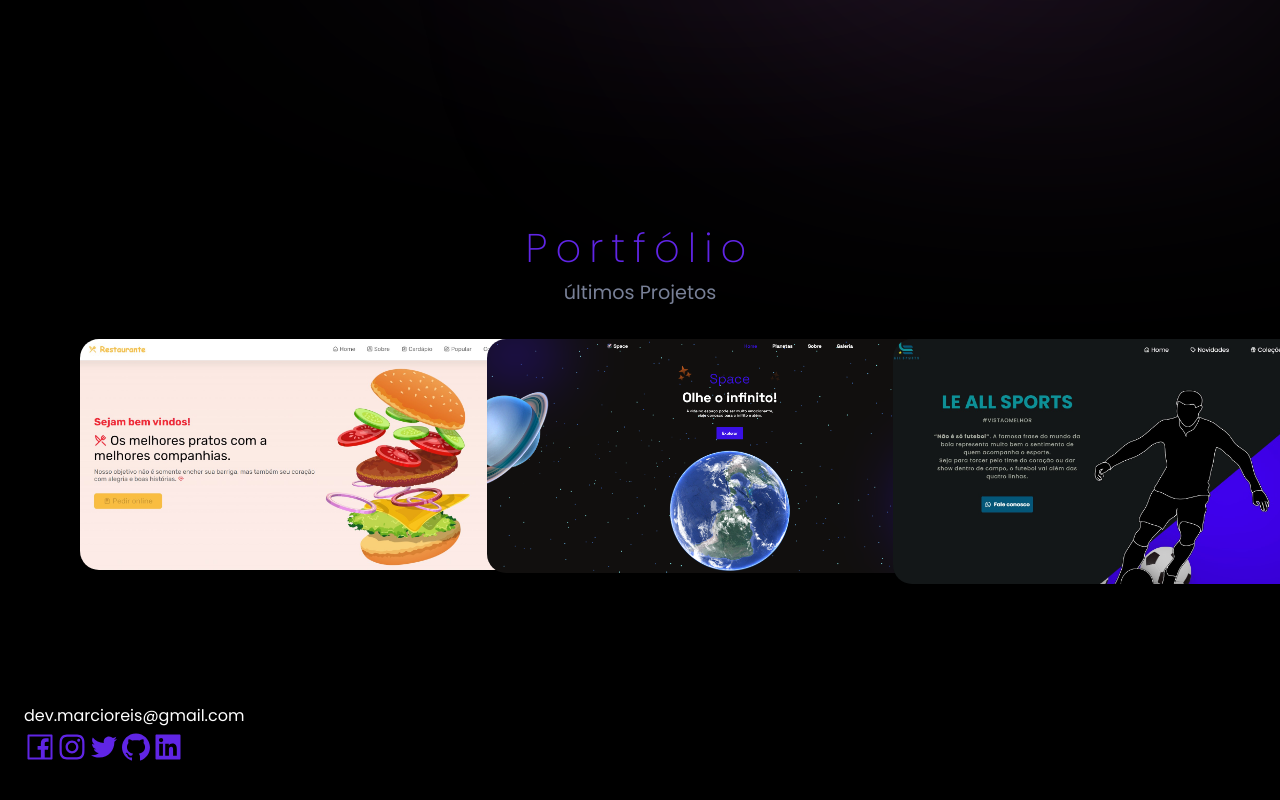
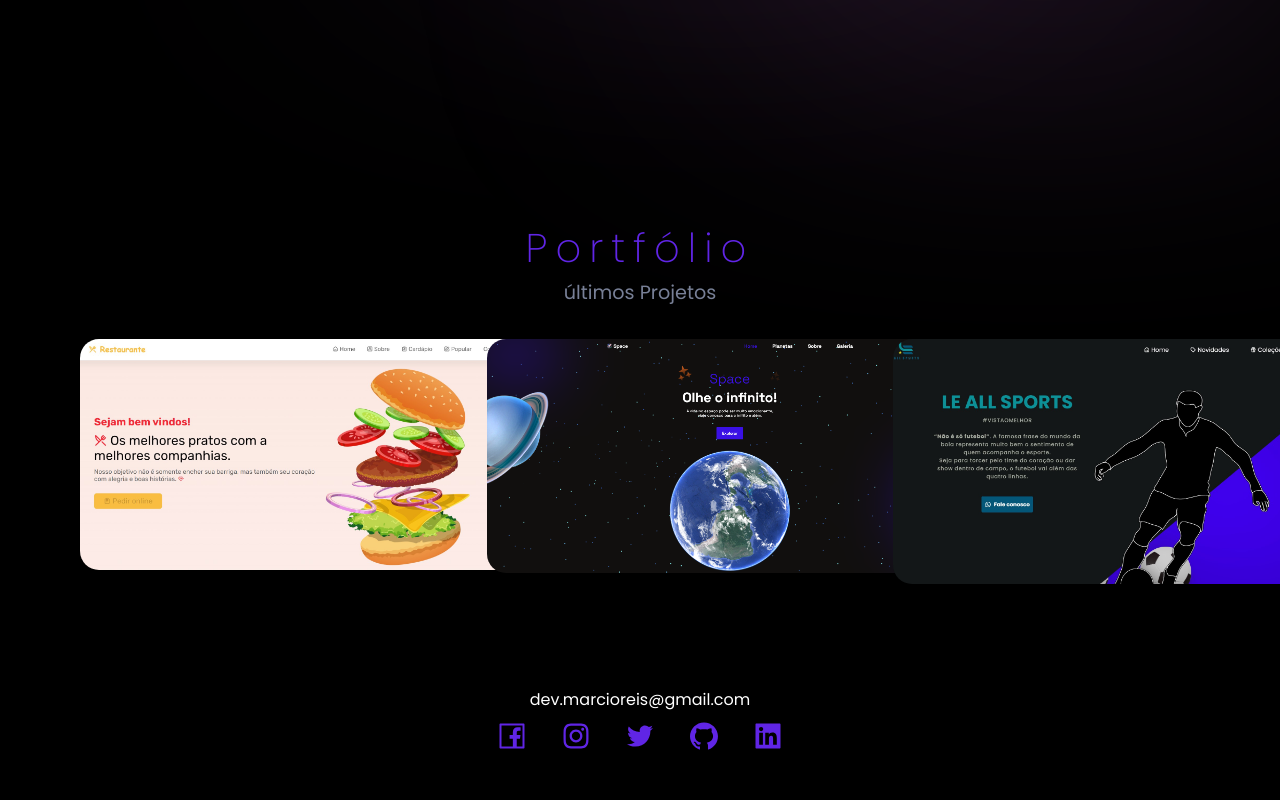
Before and after one commit to devmarcioreis/mreiss, a React (Create React App) app: page / in a window 1280 px wide. Shown: the part 1590-2390 px from the top of the page. Built offline with nearby package versions, Linux system fonts and the light colour scheme.

Commit message:
finalizando footer

```diff
--- a/src/Components/Footer/Footer.css
+++ b/src/Components/Footer/Footer.css
@@ -2,11 +2,26 @@
     position: relative;
     display: flex;
     align-items: center;
-    margin: -.5rem -3.5rem;
     margin-block-start: 7rem;
-    margin-block-end: 2rem;
+}
+.footer-content {
+    position: absolute;
+    display: flex;
+    align-items: center;
+    justify-content: center;
+    flex-direction: column;
+    gap: .5rem;
+    width: 100%;
+    margin-block-start: 4rem;
 }
 .footer-icons {
+    display: flex;
+    gap: 2rem;
     font-size: 2rem;
     color: var(--first-color);
+    margin-block-end: 2rem;
+    cursor: pointer;
 }
+.footer-icons>:hover {
+    color: var(--orange-color);
+}
```
